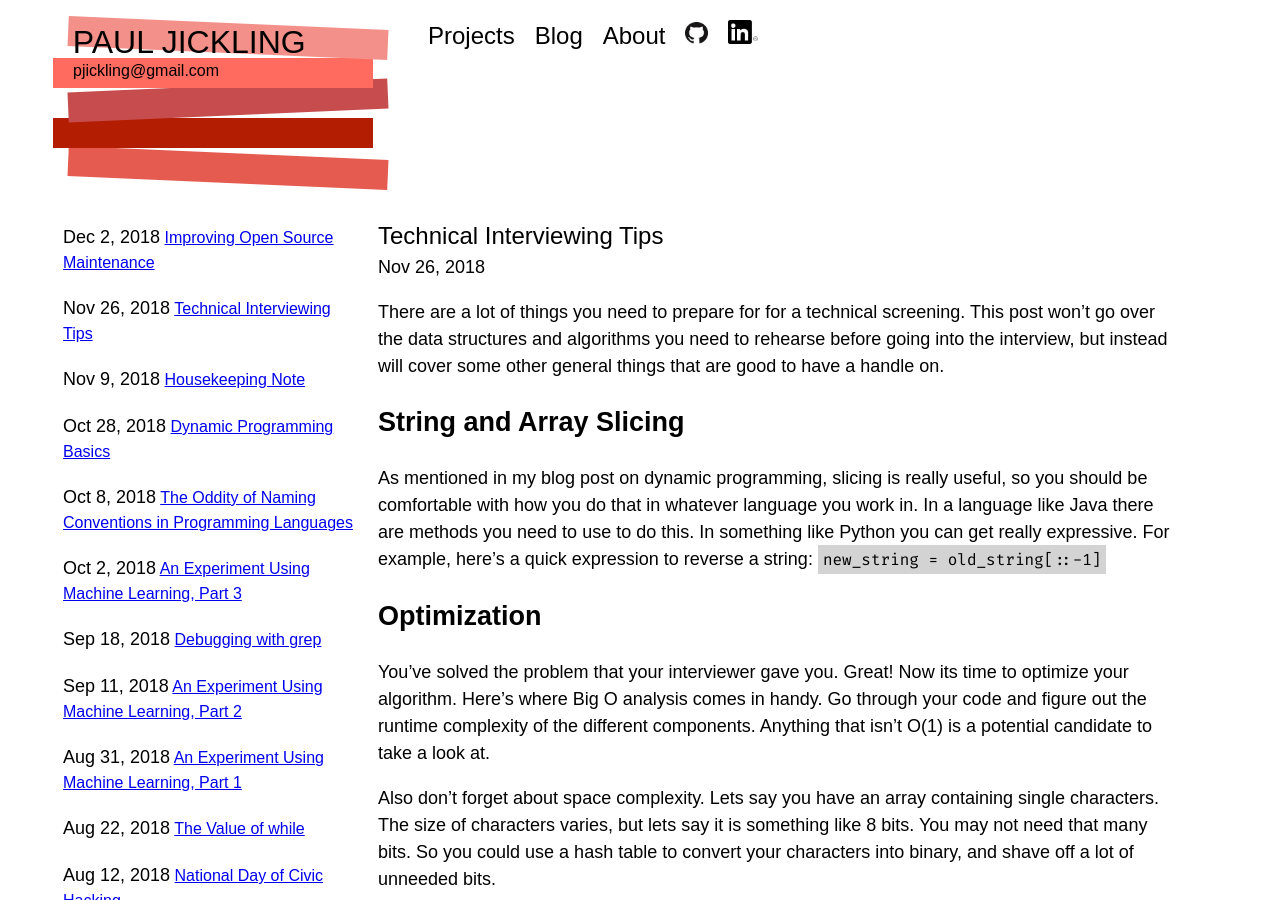
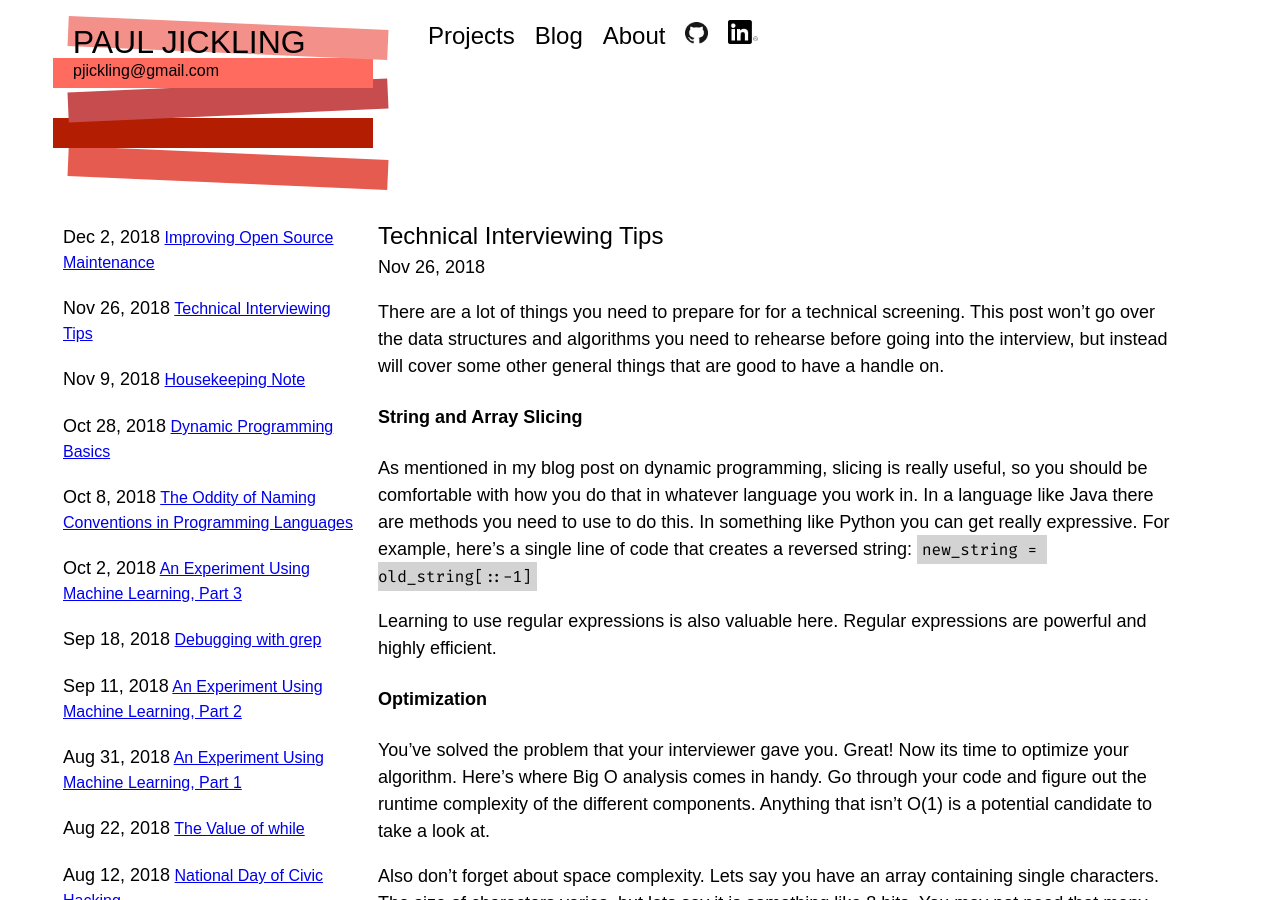
Before and after one commit to pauljickling/pauljickling.github.io, a Jekyll site: the page built from _posts/2018-11-26-interviewing-tips.markdown, in a window 1280 px wide and 900 px high. Built offline with Jekyll 4.4.1, drawn with Linux system fonts in a browser that asks for light colours; some web fonts are replaced.

Commit message:
Minor blog post edits

```diff
--- a/_posts/2018-11-26-interviewing-tips.markdown
+++ b/_posts/2018-11-26-interviewing-tips.markdown
@@ -6,20 +6,22 @@ date: 2018-11-26
 
 There are a lot of things you need to prepare for for a technical screening. This post won't go over the data structures and algorithms you need to rehearse before going into the interview, but instead will cover some other general things that are good to have a handle on.
 
-## String and Array Slicing
+#### String and Array Slicing
 
-As mentioned in my blog post on dynamic programming, slicing is really useful, so you should be comfortable with how you do that in whatever language you work in. In a language like Java there are methods you need to use to do this. In something like Python you can get really expressive. For example, here's a quick expression to reverse a string: `new_string = old_string[::-1]`
+As mentioned in my blog post on dynamic programming, slicing is really useful, so you should be comfortable with how you do that in whatever language you work in. In a language like Java there are methods you need to use to do this. In something like Python you can get really expressive. For example, here's a single line of code that creates a reversed string: `new_string = old_string[::-1]`
 
-## Optimization
+Learning to use regular expressions is also valuable here. Regular expressions are powerful and highly efficient.
+
+#### Optimization
 
 You've solved the problem that your interviewer gave you. Great! Now its time to optimize your algorithm. Here's where Big O analysis comes in handy. Go through your code and figure out the runtime complexity of the different components. Anything that isn't O(1) is a potential candidate to take a look at.
 
 Also don't forget about space complexity. Lets say you have an array containing single characters. The size of characters varies, but lets say it is something like 8 bits. You may not need that many bits. So you could use a hash table to convert your characters into binary, and shave off a lot of unneeded bits.
 
-## Using Hash Tables
+#### Using Hash Tables
 
 Speaking of hash tables, you should always think about how they might get integrated into a solution you are working on. There's a reason they are considered the most important data structure in computer science! If you are working on a solution, and are about to add a bunch of if statements to handle different inputs, see if you can't use a hash table to handle that logic instead.
 
-## Checking for Errors
+#### Checking for Errors
 
 This is an area that is really easy to get dinged for in interviews. You have the right idea in your solution, but you haven't foreseen particular edge cases that will create bugs. Unfortunately I don't have any good advice for how to get better at this besides lots of practice, but you should try to give yourself an honest self-evaluation about how good you are at anticipating and handling these edge cases.
```
